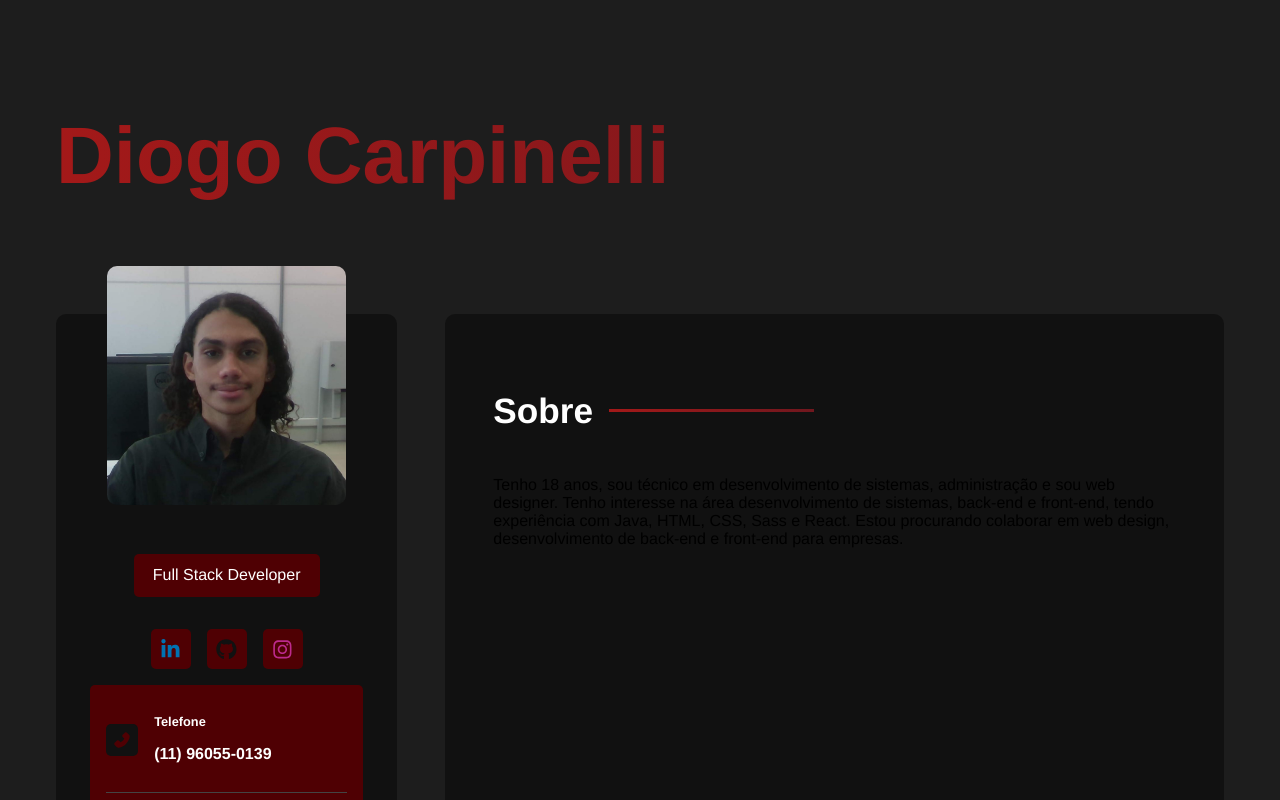
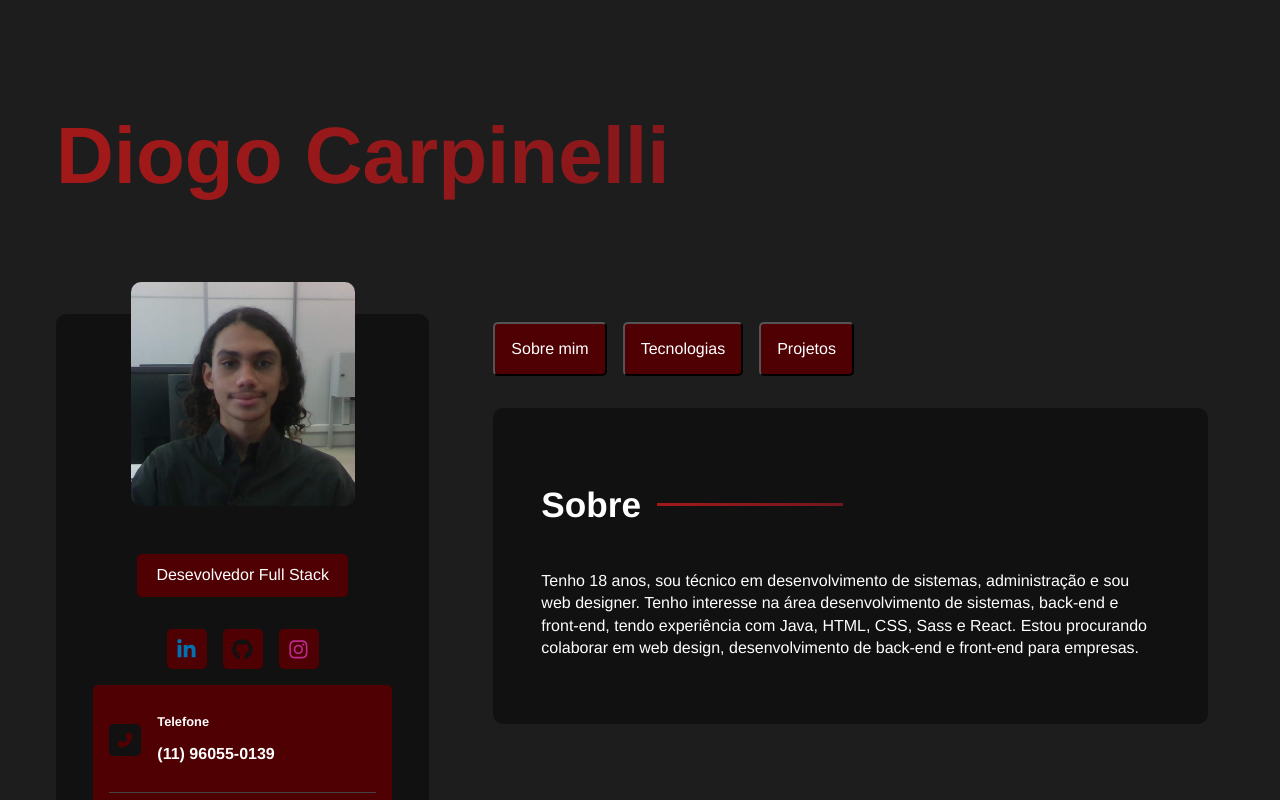
Before and after one commit to diogocarp/Portf-lio, a React (Vite) app: page / in a window 1280 px wide. Shown: the top 800 px of the page. Built offline with nearby package versions, Linux system fonts and the light colour scheme.

Commit message:
second commit

```diff
--- a/src/components/MainContent.jsx
+++ b/src/components/MainContent.jsx
@@ -1,14 +1,35 @@
+import { useEffect, useState } from 'react'
 import '../styles/components/maincontent.sass'
 import AboutContainer from './AboutContainer'
-import Projects from './Projects'
+import ProjectsContainer from './ProjectsContainer'
 import TechnologiesContainer from './TechnologiesContainer'
- const MainContent = () => {
+import '../styles/components/buttons.sass'
+import '../styles/components/buttons.css'
+
+const MainContent = () => {
+
+    const [about, setAbout] = useState(true)
+    const [tech, setTech] = useState(false)
+    const [projects, setProjects] = useState(false)
+
+    function Main(){
+        return(
+            <>
+                {about ? <AboutContainer/> : null}
+                {tech ? <TechnologiesContainer/> :null}
+                {projects ? <ProjectsContainer/> : null}
+            </>
+        )
+    }
 
     return(
         <main id='main-content'>
-            <AboutContainer/>
-            <TechnologiesContainer/>
-            <Projects/>
+            <div id="buttons">
+            <button className="btn-bt" onClick={() => {setAbout(true), setTech(false),setProjects(false)}}>Sobre mim</button>
+            <button className="btn-bt" onClick={() => {setAbout(false), setTech(true),setProjects(false)}}>Tecnologias</button>
+            <button className="btn-bt" onClick={() => {setAbout(false), setTech(false),setProjects(true)}}>Projetos</button>
+        </div>
+            {<Main/>}
         </main>
     )
 
--- a/src/components/Projects.jsx
+++ /dev/null
@@ -1,9 +0,0 @@
-const Projects = () => {
-    return(
-        <div>
-
-        </div>
-    )
-}
-
-export default Projects
--- /dev/null
+++ b/src/components/ProjectsContainer.jsx
@@ -0,0 +1,14 @@
+const ProjectsContainer = () => {
+    return(
+        <section className="projects-container">
+            <h2>Projetos</h2>
+            <p>Alguns dos meus projetos desenvolvidos para clientes e para desenvolver meu conhecimento com novas linguagens e frameworks.</p>
+            <img src=""></img>
+            <a href="https://github.com/diogocarp" className="btn">
+                Ver Projetos
+            </a>
+        </section>
+    )
+}
+
+export default ProjectsContainer
--- a/src/components/Sidebar.jsx
+++ b/src/components/Sidebar.jsx
@@ -2,15 +2,17 @@ import Avatar from '../images/perfil.jpg'
 import '../styles/components/sidebar.sass'
 import InformationContainer from './InformationContainer'
 import SocialNetworks from './SocialNetworks'
+import '../styles/components/buttons.css'
+import cv from '../assets/CV Diogo.pdf'
  const Sidebar = () => {
 
     return(
         <aside id='sidebar'>
             <img src={Avatar} alt='Diogo Carpinelli'/>
-            <p className="title">Full Stack Developer</p>
+            <p className="title">Desevolvedor Full Stack</p>
             <SocialNetworks/>
             <InformationContainer/>
-            <a href="" className="btn">
+            <a href='https://drive.google.com/file/d/1H5c4HbqXZZZyzrBhRr6LkGxjpwr_5w5t/view?usp=share_link' className="btn">
                 Download curriculo
             </a>
         </aside>
--- a/src/components/SocialNetworks.jsx
+++ b/src/components/SocialNetworks.jsx
@@ -1,18 +1,19 @@
 import '../styles/components/socialnetworks.sass'
+import '../styles/components/buttons.css'
 import {FaLinkedinIn, FaGithub, FaInstagram} from 'react-icons/fa'
 
 const socialNetworks = [
 
-    { name: 'linkedin', icon: <FaLinkedinIn/> },
-    { name: 'github', icon: <FaGithub/> },
-    { name: 'instagram', icon: <FaInstagram/> }
+    { name: 'linkedin', icon: <FaLinkedinIn/>, link:'https://www.linkedin.com/in/diogo-carpinelli-95ba131b6/' },
+    { name: 'github', icon: <FaGithub/>, link:'https://github.com/diogocarp'  },
+    { name: 'instagram', icon: <FaInstagram/>, link:'https://www.instagram.com/invites/contact/?i=oslnfjqkfnps&utm_content=404osc1'  }
 
 ]
 const SocialNetworks = () => {
 
     return(
         <section id='social-networks'>
-            {socialNetworks.map((network) => (<a href='#' className='social-btn' id={network.name} key={network.name}> {network.icon}</a>))}
+            {socialNetworks.map((network) => (<a href={network.link} className='social-btn' id={network.name} key={network.name}> {network.icon}</a>))}
         </section>
 
     )
--- a/src/components/TechnologiesContainer.jsx
+++ b/src/components/TechnologiesContainer.jsx
@@ -1,9 +1,55 @@
+
+import {
+  DiHtml5,
+  DiCss3,
+  DiJsBadge,
+  DiNodejsSmall,
+  DiMysql,
+  DiReact,
+  DiJava,
+  DiAndroid,
+  DiEclipse,
+  DiGit,
+  DiSass,
+
+
+
+} from "react-icons/di";
+import {SiTypescript} from 'react-icons/all'
+import "../styles/components/technologiescontainer.sass";
+
+const technologies = [
+  { id: "html", name: "HTML5", icon: <DiHtml5 /> },
+  { id: "css", name: "CSS3", icon: <DiCss3 /> },
+  { id: "ts", name: "Typescript", icon: <SiTypescript /> },
+  { id: "js", name: "JavaScript", icon: <DiJsBadge /> },
+  { id: "node", name: "Node.js", icon: <DiNodejsSmall /> },
+  { id: "mysql", name: "MySQL", icon: <DiMysql /> },
+  { id: "react", name: "React", icon: <DiReact /> },
+  { id: "java", name: "Java", icon: <DiJava /> },
+  { id: "android", name: "Android", icon: <DiAndroid /> },
+  { id: "eclipse", name: "Eclipse", icon: <DiEclipse /> },
+  { id: "git", name: "Git", icon: <DiGit /> },
+  { id: "sass", name: "Sass", icon: <DiSass /> },
+
+];
+
 const TechnologiesContainer = () => {
-    return(
-        <div>
+  return (
+    <section className="technologies-container">
+      <h2>Tecnologias</h2>
+      <div className="technologies-grid">
+        {technologies.map((tech) => (
+          <div className="technology-card" id={tech.id} key={tech.id}>
+            {tech.icon}
+            <div className="technology-info">
+              <h3>{tech.name}</h3>
+            </div>
+          </div>
+        ))}
+      </div>
+    </section>
+  );
+};
 
-        </div>
-    )
-}
-
-export default TechnologiesContainer
+export default TechnologiesContainer;
--- /dev/null
+++ b/src/styles/components/buttons.css
@@ -0,0 +1,4 @@
+.btn-bt:hover{
+    background-image: linear-gradient(90deg, #a31919 0%, #70171e 100%);
+}
+.btn:hover{background-image: linear-gradient(90deg, #a31919 0%, #70171e 100%);}
--- /dev/null
+++ b/src/styles/components/buttons.sass
@@ -0,0 +1,21 @@
+@use '../variables'
+@use '../mixins'
+
+#buttons
+    display: flex
+    justify-content: start
+    align-items: center
+    margin-bottom: 1.5rem
+    margin-left: 0.5rem
+    .btn-bt
+        font-size: 1rem
+        margin: 0.5rem
+        padding: 1rem
+        background-color: variables.$bg-color-secondary
+        border-radius: variables.$card-border-radius
+        color: #fff
+        cursor: pointer
+
+
+    :hover
+        background-color: variables.$gradient
--- a/src/styles/components/maincontent.sass
+++ b/src/styles/components/maincontent.sass
@@ -2,12 +2,15 @@
 @use '../mixins'
 
 #main-content
-    background-color: variables.$bg-color
+
     flex: 2 1 0
-    border-radius: variables.$conatainer-border-radius
-    padding: 3rem
+
 
     section
+        background-color: variables.$bg-color
+        border-radius: variables.$conatainer-border-radius
+        padding: 3rem
+        margin: 1rem
         display: flex
         flex-direction: column
 
@@ -21,3 +24,12 @@
 
         &:after
             @include mixins.gradient-border
+
+    p
+        color: variables.$text-color
+        margin-bottom: 1rem
+        line-height: 1.4rem
+
+    .btn
+        @include mixins.btn
+        align-self: start
--- a/src/styles/components/sidebar.sass
+++ b/src/styles/components/sidebar.sass
@@ -13,10 +13,10 @@
     padding: 3rem 0
 
     img
-        max-width: 70%
+        max-width: 60%
         border-radius: variables.$conatainer-border-radius
         position: absolute
-        top: -3rem
+        top: -2rem
 
     .title
         color: variables.$text-color
--- /dev/null
+++ b/src/styles/components/technologiescontainer.sass
@@ -0,0 +1,75 @@
+@use '../variables'
+@use '../mixins'
+
+.technologies-container
+    margin-bottom: 1rem
+
+    .technologies-grid
+        display: flex
+        flex-wrap: wrap
+        gap: 1.5rem
+
+    .technology-card
+        @include mixins.center
+        gap: 1rem
+        padding: 1rem
+        border: 1px solid #333
+        width: 45%
+        border-radius: variables.$card-border-radius
+
+        h3
+            color: variables.$text-color
+            margin-bottom: 1rem
+
+        svg
+            font-size: 6rem
+
+    #html
+        svg
+            color: #E44D26
+
+    #css
+        svg
+            color: #1572B6
+
+    #js
+        svg
+            color: #F0DB4F
+
+    #node
+        svg
+            color: #83CD29
+
+    #mysql
+        svg
+            color: #00618A
+
+    #react
+        svg
+            color: #61DAFB
+
+    #java
+        svg
+            color: #f89820
+
+    #android
+        svg
+            color: #a4c639
+
+    #eclipse
+        svg
+            color: #ffa400
+
+
+    #git
+        svg
+            color: #ff4800
+
+
+    #ts
+        svg
+            color: #3178c6
+
+    #sass
+        svg
+            color:#cc6699
--- a/src/styles/mixins.sass
+++ b/src/styles/mixins.sass
@@ -8,7 +8,7 @@
 @mixin btn
     padding: 1rem 1.2rem
     color: variables.$text-color
-    background: variables.$gradient
+    background: variables.$bg-color-secondary
     text-decoration: none
     border-radius: 3rem
 
```
Also changed, not shown: 1 other file (tests, documents, lock files or other folders).
